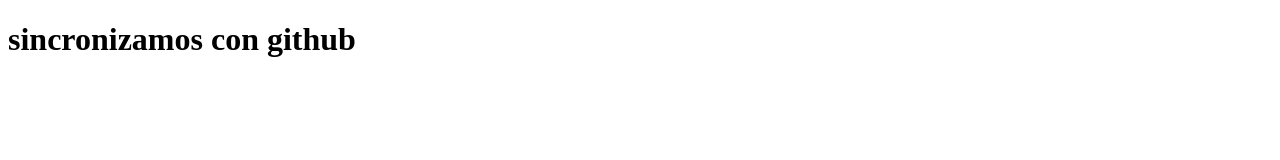
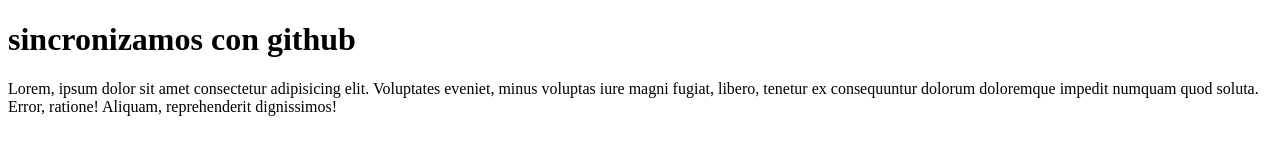
Before and after one commit to raulbenavides27/-Programacion.web009v, a plain HTML site: page index.html in a window 1280 px wide. Drawn offline with Linux system fonts and the light colour scheme.

Commit message:
un parrafo

```diff
--- a/index.html
+++ b/index.html
@@ -8,5 +8,6 @@
 </head>
 <body>
     <h1>sincronizamos con github</h1>
+    <p>Lorem, ipsum dolor sit amet consectetur adipisicing elit. Voluptates eveniet, minus voluptas iure magni fugiat, libero, tenetur ex consequuntur dolorum doloremque impedit numquam quod soluta. Error, ratione! Aliquam, reprehenderit dignissimos!</p>
 </body>
 </html>
```
